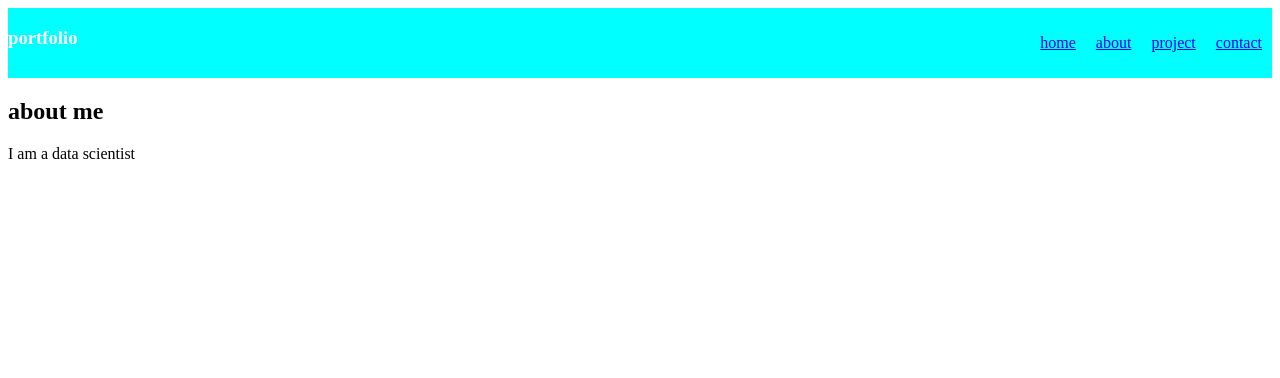
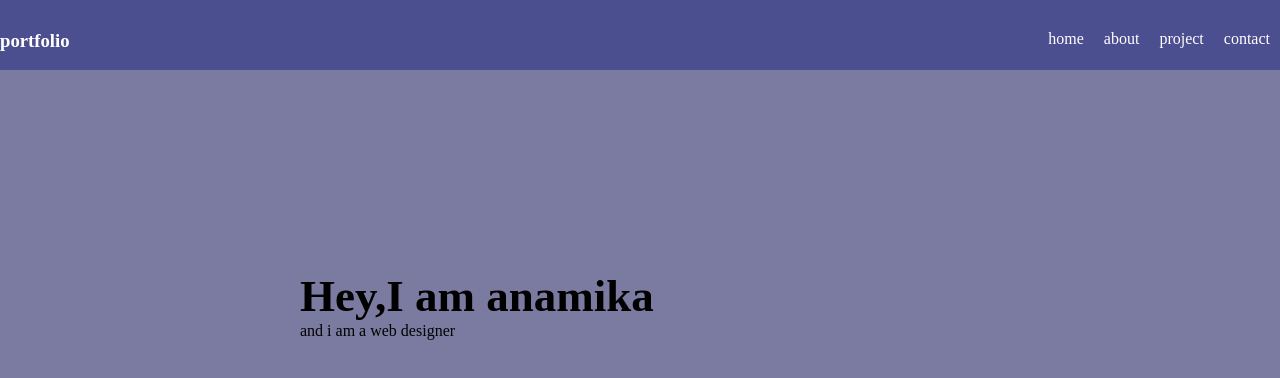
Before and after one commit to Anamikamalviya131/digital-computing, a plain HTML site: page portfolio.html in a window 1280 px wide. Drawn offline with Linux system fonts and the light colour scheme.

Commit message:
Add files via upload

```diff
--- a/portfolio.html
+++ b/portfolio.html
@@ -5,11 +5,16 @@
     <meta name="viewport" content="width=device-width, initial-scale=1.0">
     <title>student-porfolio</title>
     <style>
+        *{
+            margin: 0px;
+            padding: 0px;
+        }
         header{
-            background-color: aqua;
+            background-color: rgb(75, 78, 143);
             color: white;
             display: flex;
             justify-content: space-between;
+            height: 70px;
 
         }
         ul{
@@ -21,6 +26,21 @@
         }
         li{
             margin: 10px;
+            color: white;
+            margin-top: 30px;
+        }
+        body{
+            background-color: rgb(123, 123, 161);
+        }
+        .container{
+            margin-top: 200px;
+            margin-left: 300px;
+        }
+        .left{
+            font-size: 30px;
+        }
+        h3{
+            padding-top: 30px;
         }
 
     </style>
@@ -31,18 +51,22 @@
         <h3>portfolio</h3>
         <nav>
             <ul>
-                <li><a href="#home">home</a></li>
-                <li><a href="#about">about</a></li>
-                <li><a href="#project">project</a></li>
-                <li><a href="#contact">contact</a></li>
+                <li>home</li>
+                <li>about</li>
+                <li>project</li>
+                <li>contact</li>
             </ul>
         </nav>
      </header>
-     <div style=""></div>
+
      <section id="about">
         <div class="container">
-            <h2>about me</h2>
-            <p>I am a data scientist</p>
+          <div class="left"><h1>Hey,I am anamika</h1> </div>
+
+            <div class="right"><p>and i am a web designer</p> </div>
+
+
+
         </div>
      </section>
 
```
